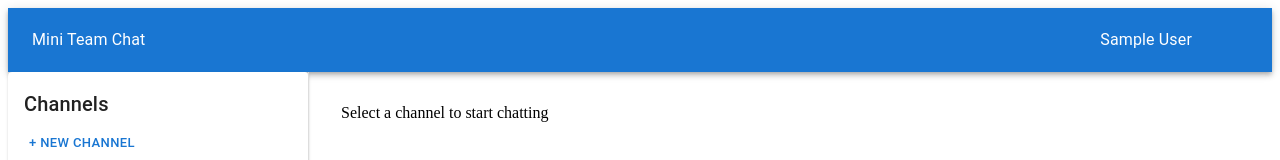
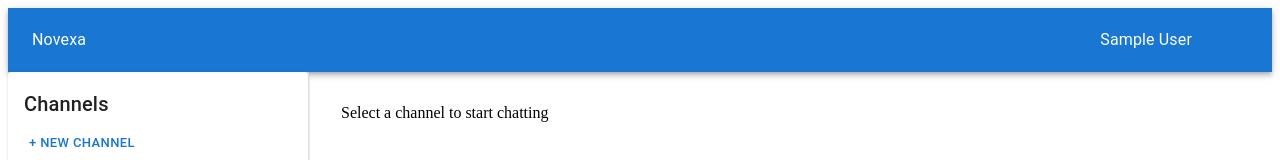
Before and after one commit to Nizamudheenp/novexa, a React (Vite) app in the folder frontend/: page / in a window 1280 px wide. Shown: the top 160 px of the page. Built offline with nearby package versions, Linux system fonts and the light colour scheme; no server answers; sample sign-in values are in the browser's storage; some icons are missing.

Commit message:
name addings

```diff
--- a/frontend/index.html
+++ b/frontend/index.html
@@ -4,7 +4,7 @@
     <meta charset="UTF-8" />
     <link rel="icon" type="image/svg+xml" href="/vite.svg" />
     <meta name="viewport" content="width=device-width, initial-scale=1.0" />
-    <title>team chat</title>
+    <title>Novexa</title>
   </head>
   <body>
     <div id="root"></div>
--- a/frontend/src/pages/Chat.jsx
+++ b/frontend/src/pages/Chat.jsx
@@ -87,7 +87,7 @@ export default function Chat() {
             </IconButton>
           )}
 
-          <Typography sx={{ flex: 1 }}>Mini Team Chat</Typography>
+          <Typography sx={{ flex: 1 }}>Novexa</Typography>
           <Typography sx={{ mr: 2 }}>{user?.name}</Typography>
 
           <IconButton color="inherit" onClick={logout}>
```
